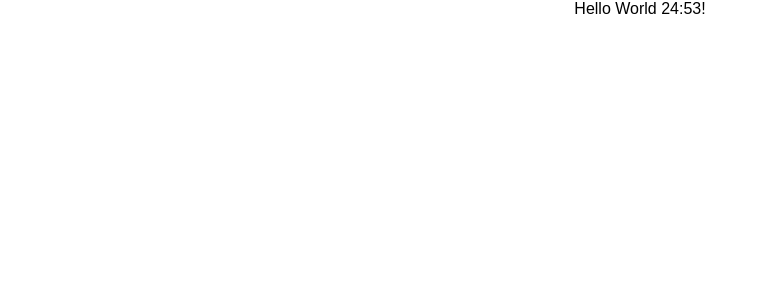
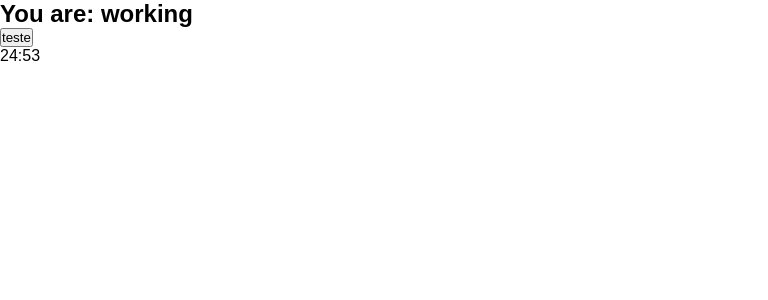
Before and after one commit to Mathesu-veLi/Pomodoro-App, a React (Create React App) app: page / in a window 1280 px wide. Shown: the top 300 px of the page, without its empty margins (0-768 px from the left). Built offline with nearby package versions, Linux system fonts and the light colour scheme.

Commit message:
creates a button and split the timer to a separeted file

```diff
--- a/src/App.css
+++ /dev/null
@@ -1,38 +0,0 @@
-.App {
-  text-align: center;
-}
-
-.App-logo {
-  height: 40vmin;
-  pointer-events: none;
-}
-
-@media (prefers-reduced-motion: no-preference) {
-  .App-logo {
-    animation: App-logo-spin infinite 20s linear;
-  }
-}
-
-.App-header {
-  background-color: #282c34;
-  min-height: 100vh;
-  display: flex;
-  flex-direction: column;
-  align-items: center;
-  justify-content: center;
-  font-size: calc(10px + 2vmin);
-  color: white;
-}
-
-.App-link {
-  color: #61dafb;
-}
-
-@keyframes App-logo-spin {
-  from {
-    transform: rotate(0deg);
-  }
-  to {
-    transform: rotate(360deg);
-  }
-}
--- a/src/App.tsx
+++ b/src/App.tsx
@@ -1,5 +1,5 @@
 import React from 'react';
-import './App.css';
+
 import { PomodoroTimer } from './components/pomodoro-timer';
 
 function App() {
--- /dev/null
+++ b/src/components/button.tsx
@@ -0,0 +1,15 @@
+import React from 'react';
+
+interface IProps {
+    text: string;
+    onClick?: () => void;
+    className?: string;
+}
+
+export function Button(props: IProps): JSX.Element {
+    return (
+        <button onClick={props.onClick} className={props.className}>
+            {props.text}
+        </button>
+    );
+}
--- a/src/components/pomodoro-timer.tsx
+++ b/src/components/pomodoro-timer.tsx
@@ -1,6 +1,8 @@
 import React from 'react';
 import { useInterval } from '../hooks/use-interval';
-import { secondsToTime } from '../utils/seconds-to-time';
+
+import { Button } from './button';
+import { Timer } from './timer';
 
 interface IProps {
     defaultPomodoroTime: number;
@@ -14,5 +16,11 @@ export function PomodoroTimer(props: IProps): JSX.Element {
         setMainTime(mainTime - 1);
     }, 1000);
 
-    return <div>Hello World {secondsToTime(mainTime)}!</div>;
+    return (
+        <div className="pomodoro">
+            <h2>You are: working</h2>
+            <Button text="teste" onClick={() => console.log(1)}></Button>
+            <Timer mainTime={mainTime} />
+        </div>
+    );
 }
--- /dev/null
+++ b/src/components/timer.tsx
@@ -0,0 +1,10 @@
+import React from 'react';
+import { secondsToTime } from '../utils/seconds-to-time';
+
+interface IProps {
+    mainTime: number;
+}
+
+export function Timer(props: IProps): JSX.Element {
+    return <div className="timer">{secondsToTime(props.mainTime)}</div>;
+}
```
